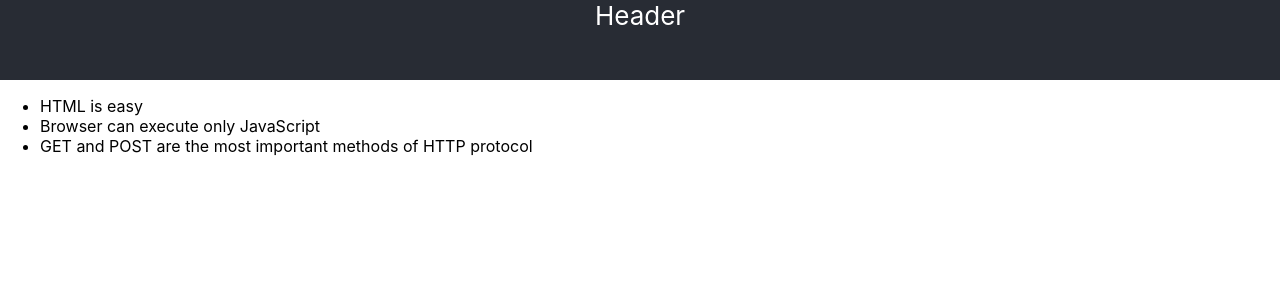
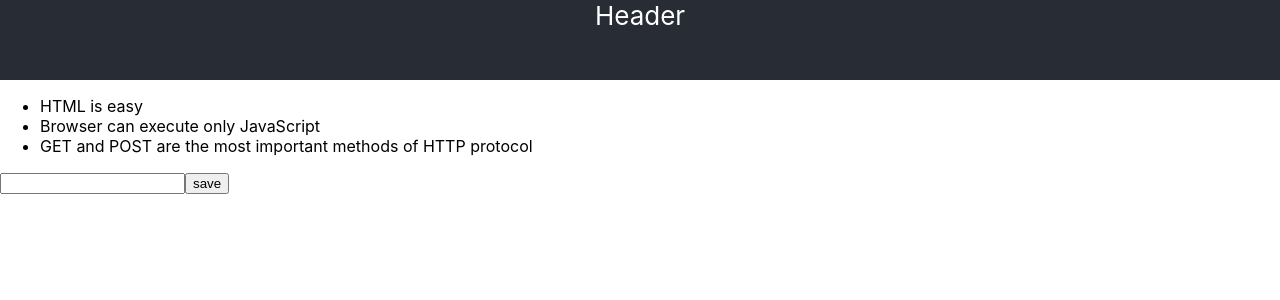
Before and after one commit to polyjk/john-app, a React (Create React App) app: page / in a window 1280 px wide. Shown: the top 300 px of the page. Built offline with nearby package versions, Linux system fonts and the light colour scheme.

Commit message:
added submit form

```diff
--- a/src/App.js
+++ b/src/App.js
@@ -4,16 +4,27 @@ import Note from "./Note";
 
 const App = (props) => {
   console.log(props);
-  const { notes } = props;
+  // const { notes } = props;
+  const [notes, setNotes] = useState(props.notes);
+
+  const addNote = (event) => {
+    event.preventDefault();
+    console.log("ButtonClicked", event.target);
+  };
 
   return (
     <div className="App">
       <header className="App-header">Header</header>
       <ul>
         {notes.map((note) => (
-          <Note note={note}></Note>
+          <Note key={note.id} note={note}></Note>
         ))}
       </ul>
+
+      <form onSubmit={addNote}>
+        <input />
+        <button type="submit">save</button>
+      </form>
     </div>
   );
 };
```
